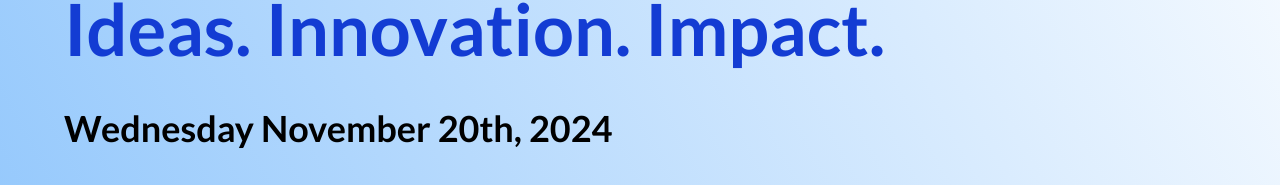
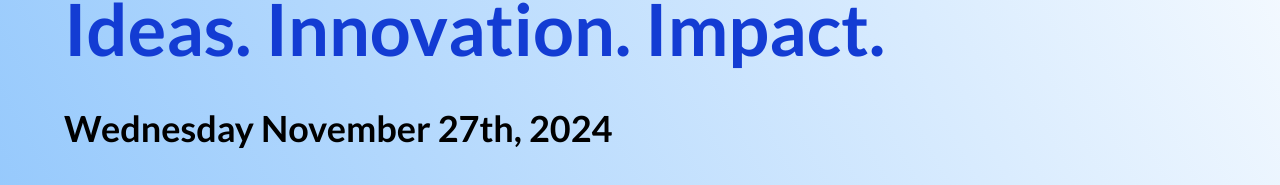
Before and after one commit to blinklabs-io/after-town-hall, a React (Vite) app: page / in a window 1280 px wide. Shown: the part 364-549 px from the top of the page. Built offline with nearby package versions, Linux system fonts and the light colour scheme.

Commit message:
20241127 Update 3 afterTownHallData.ts (#75)

```diff
--- a/src/afterTownHallData.ts
+++ b/src/afterTownHallData.ts
@@ -97,11 +97,6 @@ const data = {
   ],
   breakoutRooms: [
     {
-      name: 'Clarity: Cardano Governance Tooling',
-      host: 'Logan Panchot',
-      description: 'In this room we will present and discuss Claritys Fund13 proposals and roadmap.',
-    },
-    {
       name: 'Townhall Check-In',
       host: 'Lidonation',
       description:
@@ -124,7 +119,7 @@ const data = {
     deadline: 'Breakout Room requests due by Tuesdays 18:00 UTC.',
   },
   generalInfo: {
-    date: 'Wednesday November 20th, 2024',
+    date: 'Wednesday November 27th, 2024',
     upcomingEvent: 'Proposal Pitch Fest: First Week of December',
   },
 };
```
